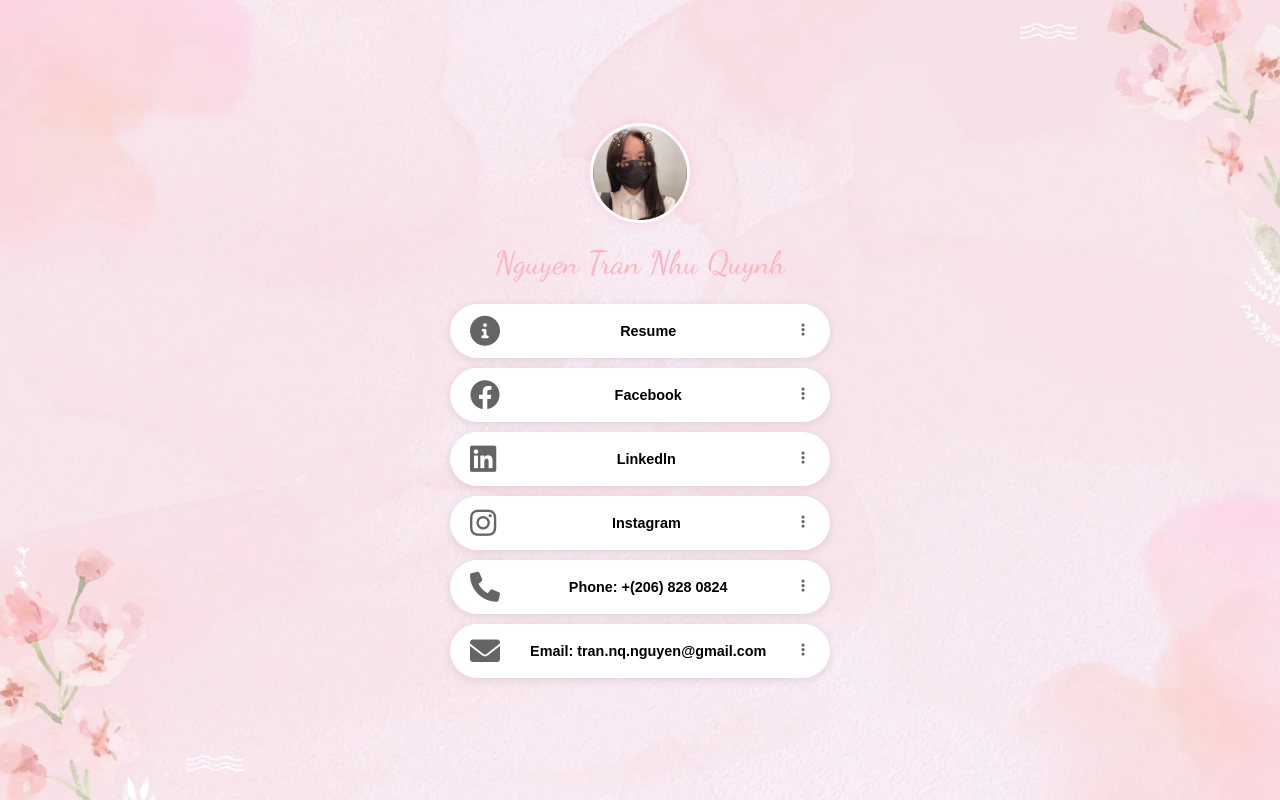
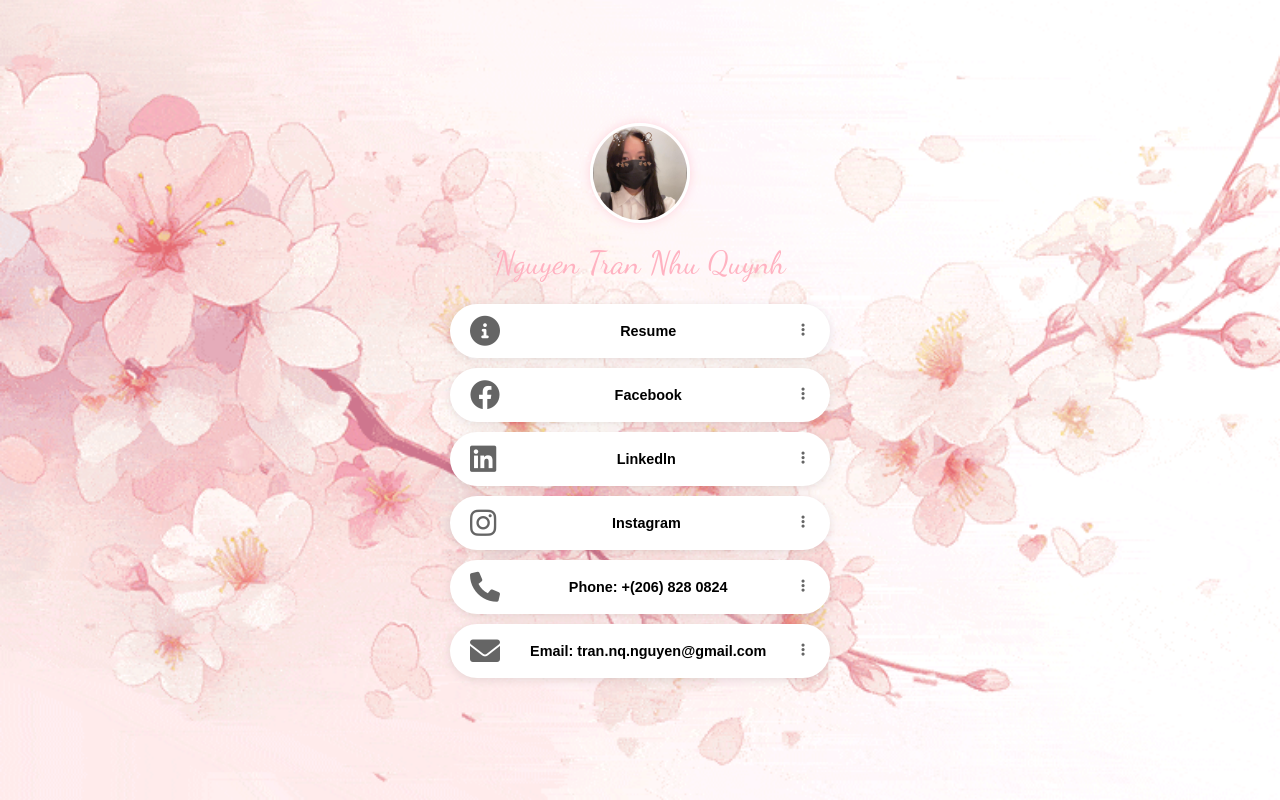
Before and after one commit to xukaluis1/ntnq, a plain HTML site: page index.html in a window 1280 px wide. Drawn offline with nearby package versions, Linux system fonts and the light colour scheme.

Commit message:
Add files via upload

```diff
--- a/style.css
+++ b/style.css
@@ -15,7 +15,7 @@
 
 body {
     font-family: Arial, sans-serif;
-    background-image: url('pink.webp');
+    background-image: url('bea-blos.gif');
     background-repeat: no-repeat;
     background-position: center;
     background-size: cover;
```
Also changed, not shown: bea-blos.gif (added).
